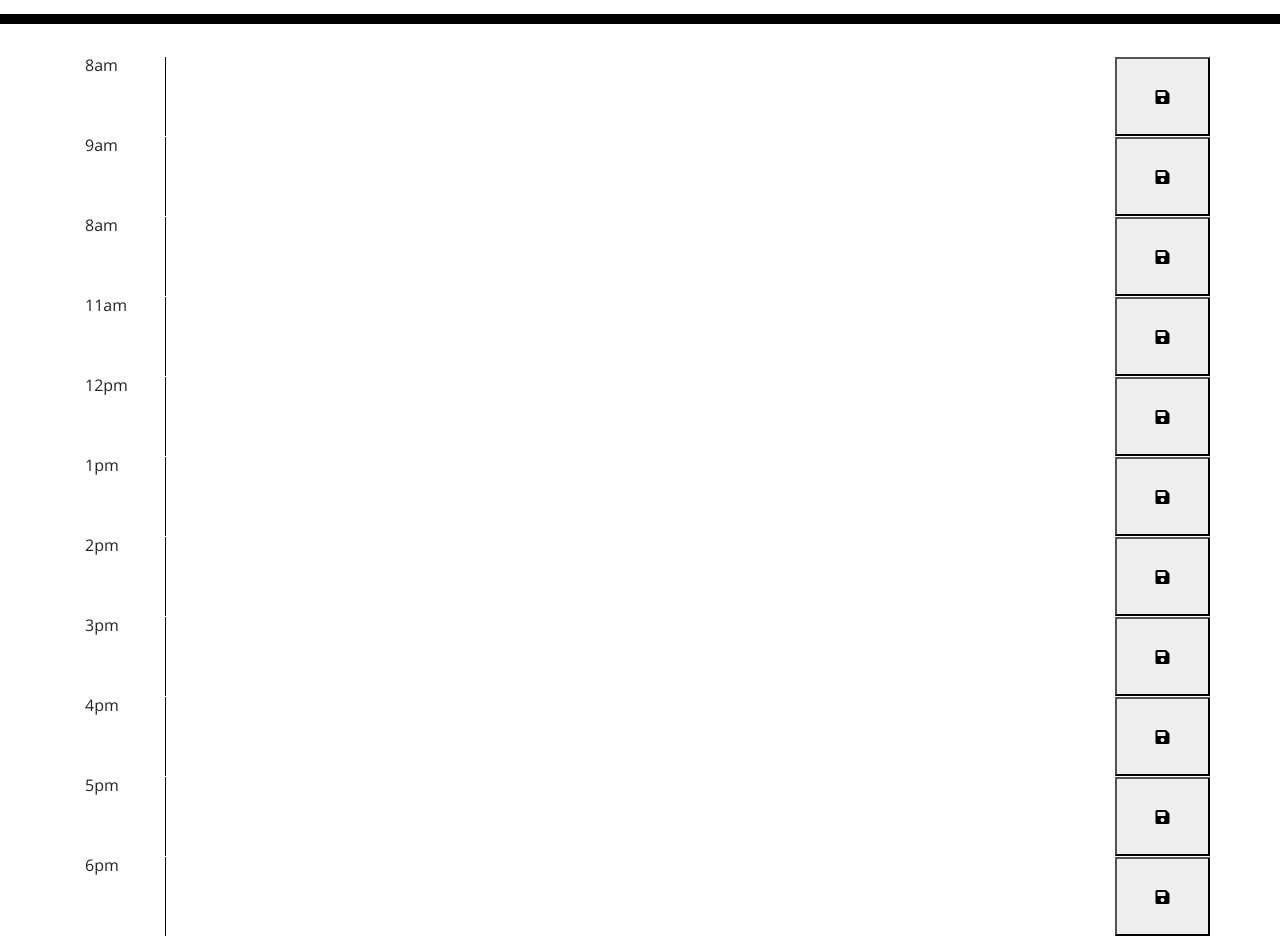
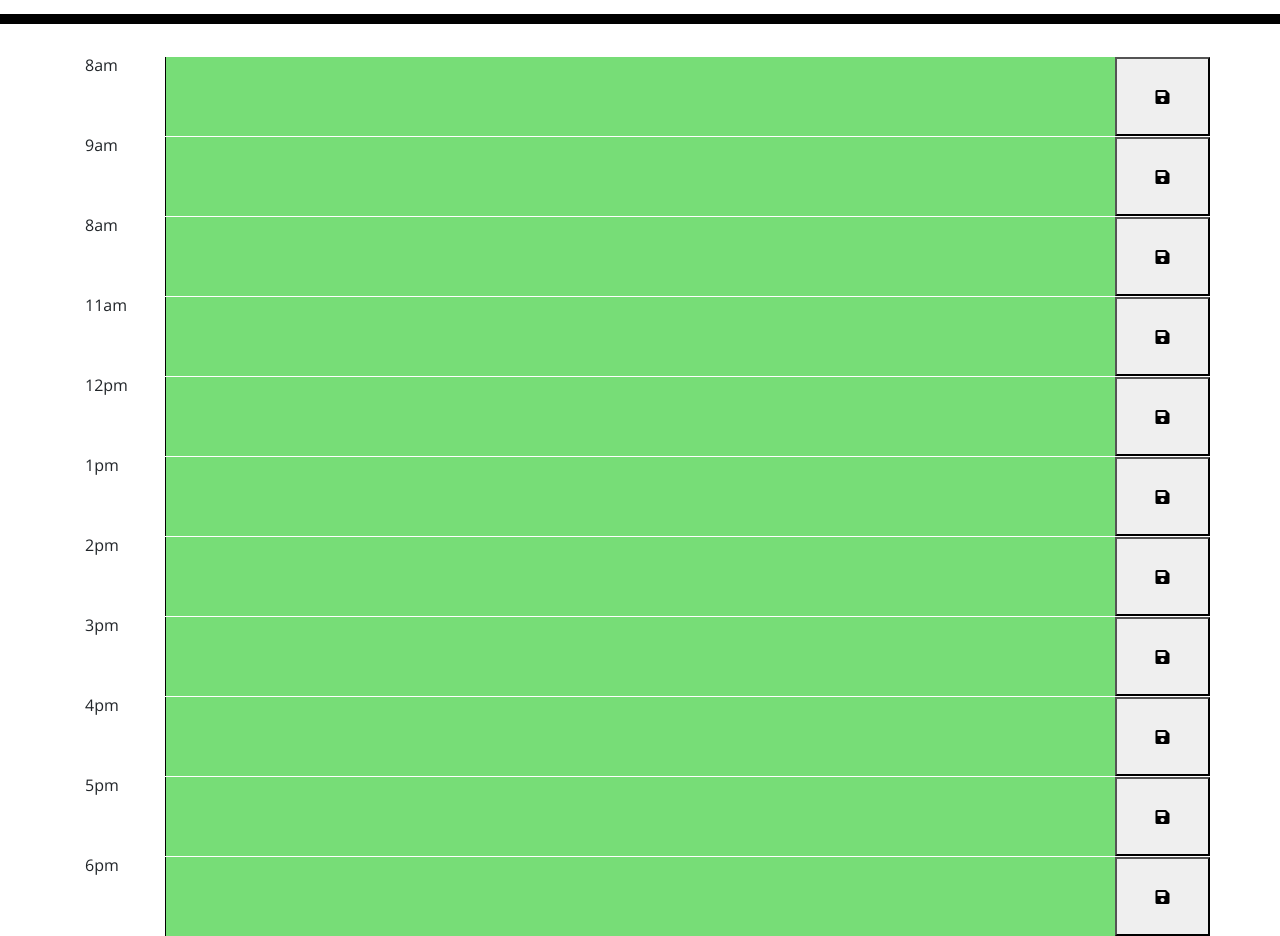
Before and after one commit to blmccavanagh/Work-Day-Scheduler, a plain HTML site: page index.html in a window 1280 px wide. Shown: the part 280-1216 px from the top of the page. Drawn offline with nearby package versions, Linux system fonts and the light colour scheme.

Commit message:
Color coding function added. JS file updated to include color coding function. HTML updated to reflect relevant IDs used in JS file.

```diff
--- a/Assets/js/script.js
+++ b/Assets/js/script.js
@@ -9,13 +9,13 @@ $(document).ready(function(){
 });
 
 // Function to update time
-setInterval(updateTimeSensitiveFunctions, 1000);
+setInterval(updateTimeSensitiveFunctions, 1000)
 
 // Function to update scheduler based on current time
 function updateTimeSensitiveFunctions(){
 
     displayCurrentDateAndTime();
-    // colorCode();
+    colorCode();
 
 }
 
@@ -27,17 +27,29 @@ function displayCurrentDateAndTime(){
 // Function to color code scheduler based on time
 // Add background color to hours of the day
 // Grey if hour has passed
+// - add class .past
 // Red if current hour
+// - add class .present
 // Green for future hours
+// - add class .future
 
 function colorCode(){
     // Convert string value of hour to number value
     let currentTime = parseInt(now.format('h'));
 // Use the value from now.format
 // Create for loop
-// if current time then red
-// if less than current time then grey
-// if more than current time then green
+// if less than current time .past
+// if current time .present
+// if more than current time .future
+for (let i = 8; i <= 18; i++) {
+    if (i < currentTime) {
+        $('#' + i).addClass("past");
+    } else if (i === currentTime) {
+        $('#' + i).addClass("present");
+    } else {
+        $('#' + i).addClass("future");
+    }
+}
 }
 
 // Function to display schedule
--- a/index.html
+++ b/index.html
@@ -25,67 +25,67 @@
 
     <div class="row">
       <div class="col-1">8am</div>
-      <textarea name="8am" id="8am" class="col"></textarea>
+      <textarea name="8am" id="8" class="col"></textarea>
       <button class="col-1"><i class="fas fa-save"></i></button>
     </div>
 
     <div class="row">
       <div class="col-1">9am</div>
-      <textarea name="9am" id="9am" class="col"></textarea>
+      <textarea name="9am" id="9" class="col"></textarea>
       <button class="col-1"><i class="fas fa-save"></i></button>
     </div>
 
     <div class="row">
       <div class="col-1">8am</div>
-      <textarea name="10am" id="10am" class="col"></textarea>
+      <textarea name="10am" id="10" class="col"></textarea>
       <button class="col-1"><i class="fas fa-save"></i></button>
     </div>
 
     <div class="row">
       <div class="col-1">11am</div>
-      <textarea name="11am" id="11am" class="col"></textarea>
+      <textarea name="11am" id="11" class="col"></textarea>
       <button class="col-1"><i class="fas fa-save"></i></button>
     </div>
 
     <div class="row">
       <div class="col-1">12pm</div>
-      <textarea name="12pm" id="12pm" class="col"></textarea>
+      <textarea name="12pm" id="12" class="col"></textarea>
       <button class="col-1"><i class="fas fa-save"></i></button>
     </div>
 
     <div class="row">
       <div class="col-1">1pm</div>
-      <textarea name="1pm" id="1pm" class="col"></textarea>
+      <textarea name="1pm" id="13" class="col"></textarea>
       <button class="col-1"><i class="fas fa-save"></i></button>
     </div>
 
     <div class="row">
       <div class="col-1">2pm</div>
-      <textarea name="2pm" id="2pm" class="col"></textarea>
+      <textarea name="2pm" id="14" class="col"></textarea>
       <button class="col-1"><i class="fas fa-save"></i></button>
     </div>
 
     <div class="row">
       <div class="col-1">3pm</div>
-      <textarea name="3pm" id="3pm" class="col"></textarea>
+      <textarea name="3pm" id="15" class="col"></textarea>
       <button class="col-1"><i class="fas fa-save"></i></button>
     </div>
 
     <div class="row">
       <div class="col-1">4pm</div>
-      <textarea name="4pm" id="4pm" class="col"></textarea>
+      <textarea name="4pm" id="16" class="col"></textarea>
       <button class="col-1"><i class="fas fa-save"></i></button>
     </div>
 
     <div class="row">
       <div class="col-1">5pm</div>
-      <textarea name="5pm" id="5pm" class="col"></textarea>
+      <textarea name="5pm" id="17" class="col"></textarea>
       <button class="col-1"><i class="fas fa-save"></i></button>
     </div>
 
     <div class="row">
       <div class="col-1">6pm</div>
-      <textarea name="6pm" id="6pm" class="col"></textarea>
+      <textarea name="6pm" id="18" class="col"></textarea>
       <button class="col-1"><i class="fas fa-save"></i></button>
     </div>
 
```
